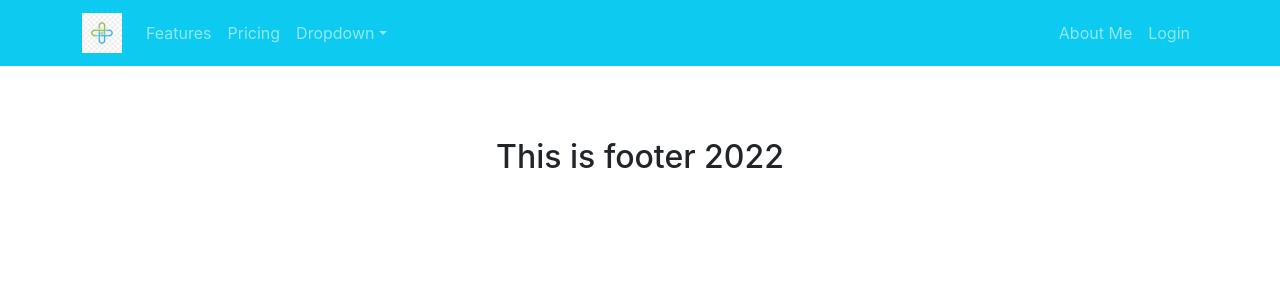
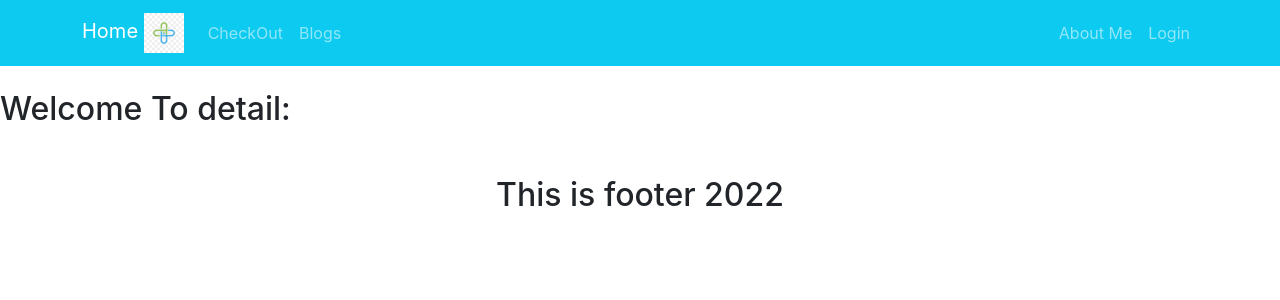
Before and after one commit to AkashMAbrrar/idnependent-service-provider, a React (Create React App) app: page /checkout/1 in a window 1280 px wide. Shown: the top 300 px of the page. Built offline with nearby package versions, Linux system fonts and the light colour scheme; the HTML template or start-up script is replaced by a standard one.

Commit message:
this commit for page not found

```diff
--- a/src/App.js
+++ b/src/App.js
@@ -1,9 +1,11 @@
 import { Route, Routes } from 'react-router-dom';
 import './App.css';
+import Checkout from './Pages/Checkout/Checkout';
 import About from './Pages/Home/About/About';
 import Home from './Pages/Home/Home/Home';
 import Footer from './Pages/Home/Shared/Footer/Footer';
 import Header from './Pages/Home/Shared/Header/Header';
+import NotFound from './Pages/Home/Shared/NotFound/NotFound';
 
 function App() {
   return (
@@ -11,7 +13,9 @@ function App() {
       <Header></Header>
       <Routes>
         <Route path='/' element={<Home></Home>}></Route>
+        <Route path='/checkout/:checkoutId' element={<Checkout></Checkout>}></Route>
         <Route path='/about' element={<About></About>}></Route>
+        <Route path='*' element={<NotFound></NotFound>}></Route>
       </Routes>
       <Footer></Footer>
     </div>
--- /dev/null
+++ b/src/Pages/Checkout/Checkout.js
@@ -0,0 +1,13 @@
+import React from 'react';
+import { useParams } from 'react-router-dom';
+
+const Checkout = () => {
+    const { serviceId: checkoutId } = useParams()
+    return (
+        <div>
+            <h2>Welcome To  detail: {checkoutId}</h2>
+        </div>
+    );
+};
+
+export default Checkout;
--- a/src/Pages/Home/Service/Service.js
+++ b/src/Pages/Home/Service/Service.js
@@ -1,15 +1,20 @@
 import React from 'react';
+import { useNavigate } from 'react-router-dom';
 import './Service.css';
 
 const Service = ({ service }) => {
-    const { name, img, description, fee } = service;
+    const { id, name, img, description, fee } = service;
+    const navigate = useNavigate();
+    const navigateService = id => {
+        navigate(`/service/${id}`)
+    }
     return (
         <div className='service'>
             <img className='w-100' src={img} alt="" />
             <h2>{name}</h2>
             <p>Fees: ${fee}</p>
             <p>{description}</p>
-            <button className='btn btn-info'>Booking</button>
+            <button onClick={() => navigateService(id)} className='btn btn-info'>Booking</button>
         </div>
     );
 };
--- a/src/Pages/Home/Shared/Header/Header.js
+++ b/src/Pages/Home/Shared/Header/Header.js
@@ -1,5 +1,5 @@
 import React from 'react';
-import { Container, Nav, Navbar, NavDropdown } from 'react-bootstrap';
+import { Container, Nav, Navbar } from 'react-bootstrap';
 import { Link } from 'react-router-dom';
 
 import logoA from '../../../../images/logo.png';
@@ -10,20 +10,14 @@ const Header = () => {
             <Navbar collapseOnSelect expand="lg" bg="info" variant="dark">
                 <Container>
                     <Navbar.Brand as={Link} to="/">
-                        <img height="40" src={logoA} alt="" />
+                        Home <img height="40" src={logoA} alt="" />
                     </Navbar.Brand>
                     <Navbar.Toggle aria-controls="responsive-navbar-nav" />
                     <Navbar.Collapse id="responsive-navbar-nav">
                         <Nav className="me-auto">
-                            <Nav.Link href="#features">Features</Nav.Link>
-                            <Nav.Link href="#pricing">Pricing</Nav.Link>
-                            <NavDropdown title="Dropdown" id="collasible-nav-dropdown">
-                                <NavDropdown.Item href="#action/3.1">Action</NavDropdown.Item>
-                                <NavDropdown.Item href="#action/3.2">Another action</NavDropdown.Item>
-                                <NavDropdown.Item href="#action/3.3">Something</NavDropdown.Item>
-                                <NavDropdown.Divider />
-                                <NavDropdown.Item href="#action/3.4">Separated link</NavDropdown.Item>
-                            </NavDropdown>
+                            <Nav.Link as={Link} to="/checkout">CheckOut</Nav.Link>
+                            <Nav.Link as={Link} to="/about">Blogs</Nav.Link>
+
                         </Nav>
                         <Nav>
                             <Nav.Link as={Link} to="/about">About Me</Nav.Link>
--- /dev/null
+++ b/src/Pages/Home/Shared/NotFound/NotFound.js
@@ -0,0 +1,13 @@
+import React from 'react';
+import notfounda from '../../../../images/notfound.jpg';
+
+const NotFound = () => {
+    return (
+        <div>
+            <h1 className='text-danger text-center'>The Page Is Not Found</h1>
+            <img src={notfounda} alt="" />
+        </div>
+    );
+};
+
+export default NotFound;
```
Also changed, not shown: src/images/notfound.jpg (added).
